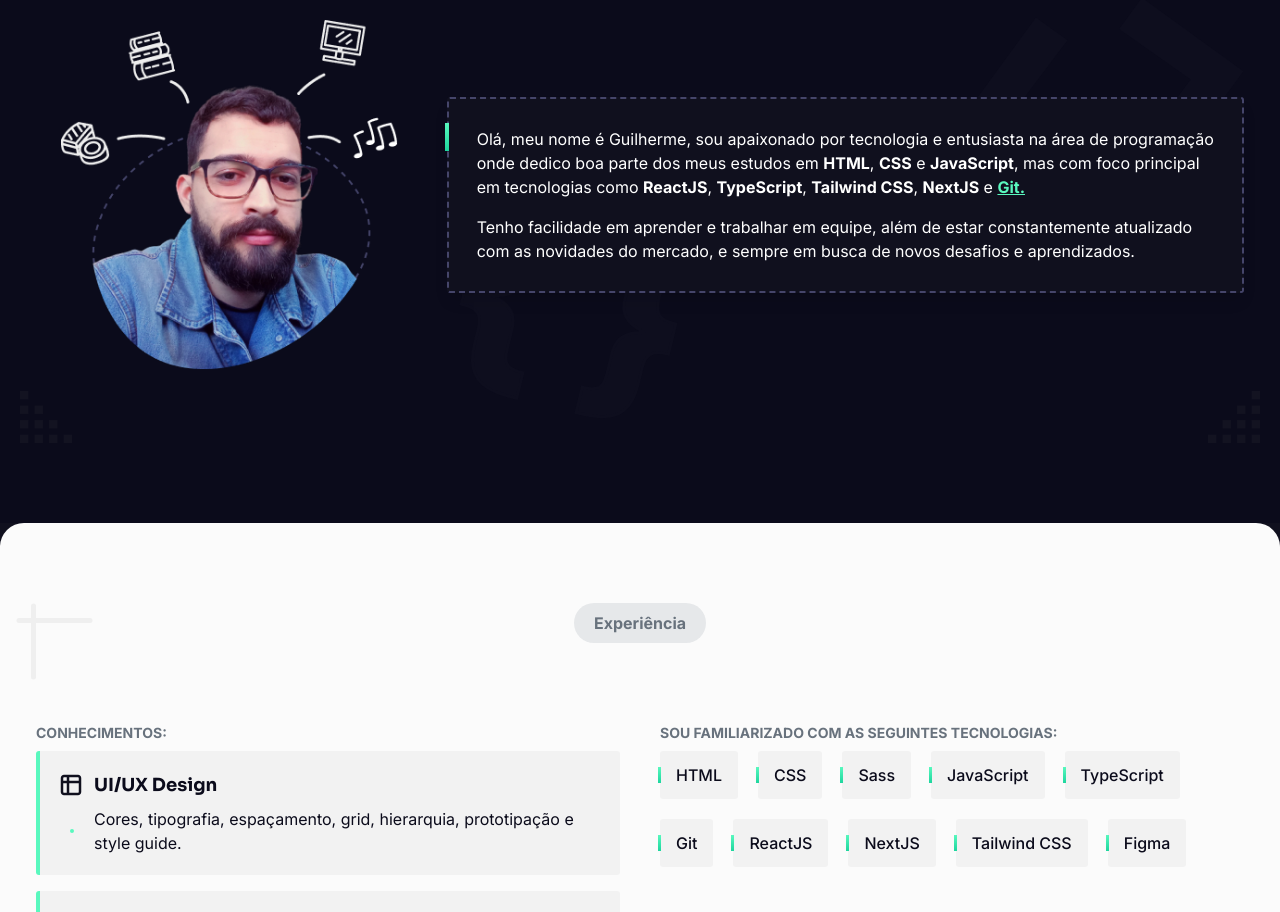
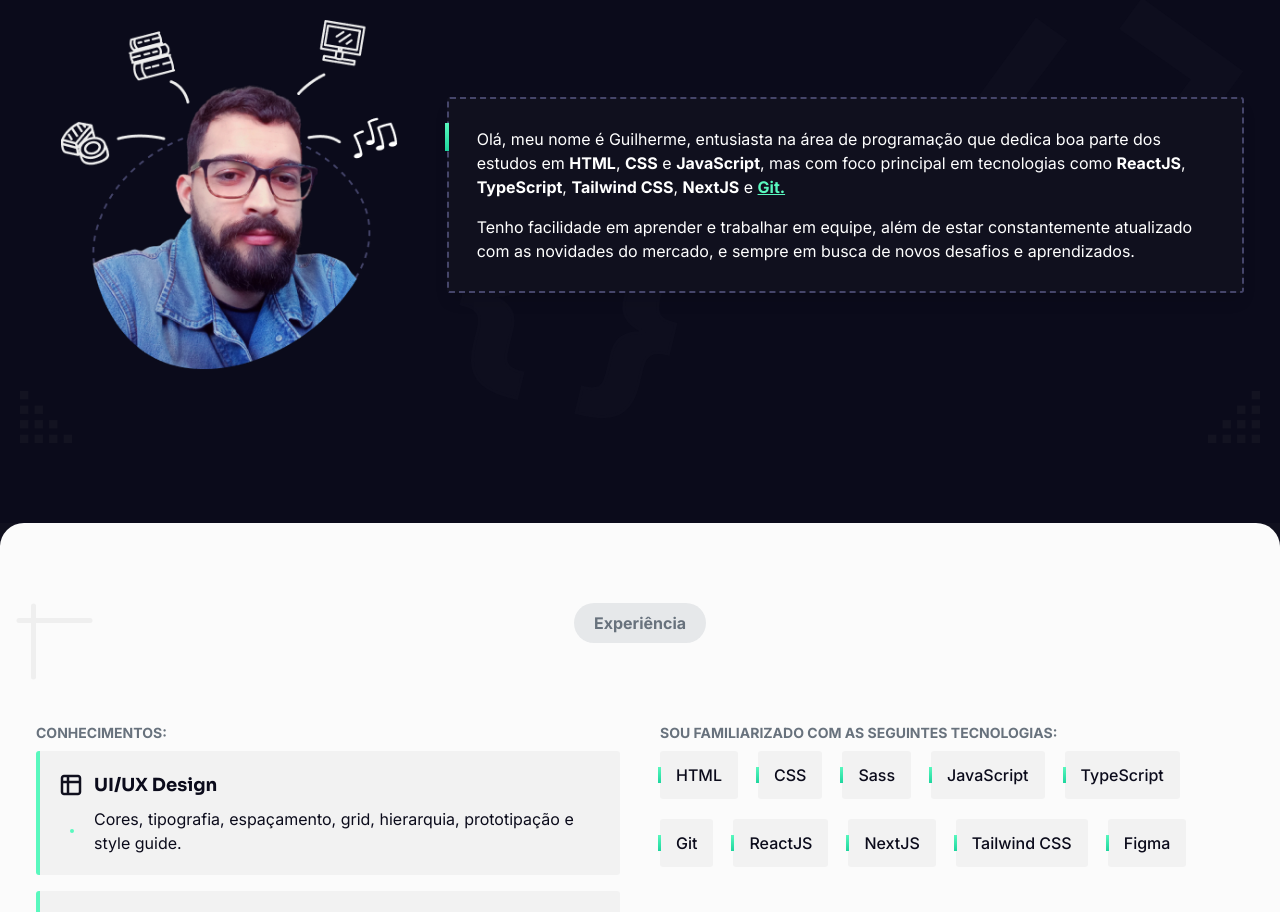
Before and after one commit to guisantoandre/devgui-portifolio, a Next.js app: page / in a window 1280 px wide. Shown: the part 980-1892 px from the top of the page. Built offline with nearby package versions, Linux system fonts and the light colour scheme.

Commit message:
Changed text to the About Me section

```diff
--- a/components/about-me/about-me.tsx
+++ b/components/about-me/about-me.tsx
@@ -61,12 +61,12 @@ export function AboutMe() {
                >
                   <div className="leading-[1.5] text-sm md:text-base">
                      <p className="mb-4">
-                        Olá, meu nome é Guilherme, sou apaixonado por tecnologia
-                        e entusiasta na área de programação onde dedico boa
-                        parte dos meus estudos em <strong>HTML</strong>,{" "}
-                        <strong>CSS</strong> e <strong>JavaScript</strong>, mas
-                        com foco principal em tecnologias como{" "}
-                        <strong>ReactJS</strong>, <strong>TypeScript</strong>,{" "}
+                        Olá, meu nome é Guilherme, entusiasta na área de
+                        programação que dedica boa parte dos estudos em{" "}
+                        <strong>HTML</strong>, <strong>CSS</strong> e{" "}
+                        <strong>JavaScript</strong>, mas com foco principal em
+                        tecnologias como <strong>ReactJS</strong>,{" "}
+                        <strong>TypeScript</strong>,{" "}
                         <strong>Tailwind CSS</strong>, <strong>NextJS</strong> e{" "}
                         <strong>
                            <Link
```
